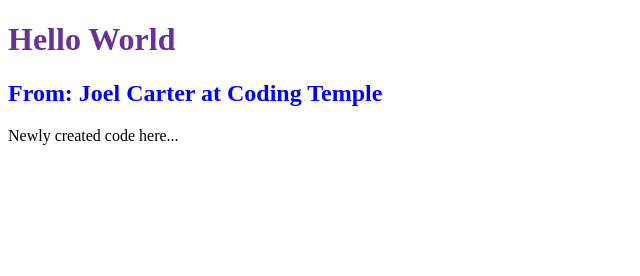
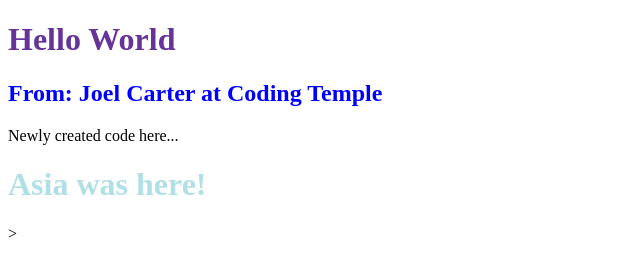
Before and after one commit to CodingTemple/githubtest-july2020, a plain HTML site: page index.html in a window 1280 px wide. Shown: the whole page, without its empty margins (0-640 px from the left). Drawn offline with Linux system fonts and the light colour scheme.

Commit message:
Add some new HTML and CSS to the Demo

```diff
--- a/css/style.css
+++ b/css/style.css
@@ -5,3 +5,7 @@ h1{
 h2{
     color: blue;
 }
+
+#asia {
+    color: powderblue;
+}
--- a/index.html
+++ b/index.html
@@ -12,5 +12,7 @@
 
     <!--This was added from my personal Fork-->
     <p>Newly created code here...</p>
+
+    <h1 id="asia"> Asia was here!</h1>>
 </body>
 </html>
```
